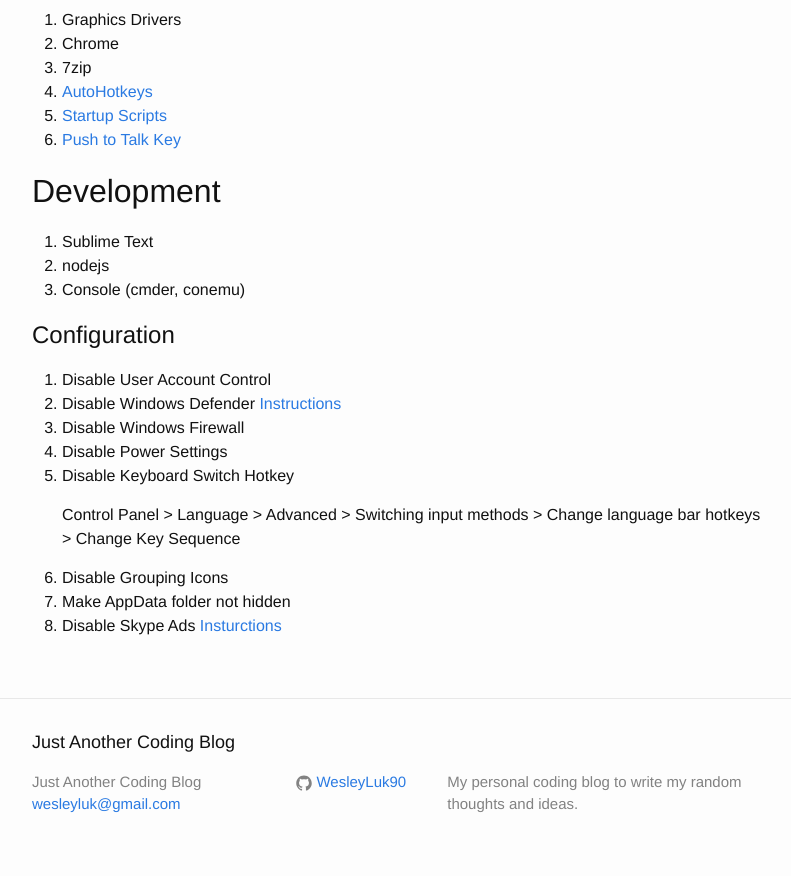
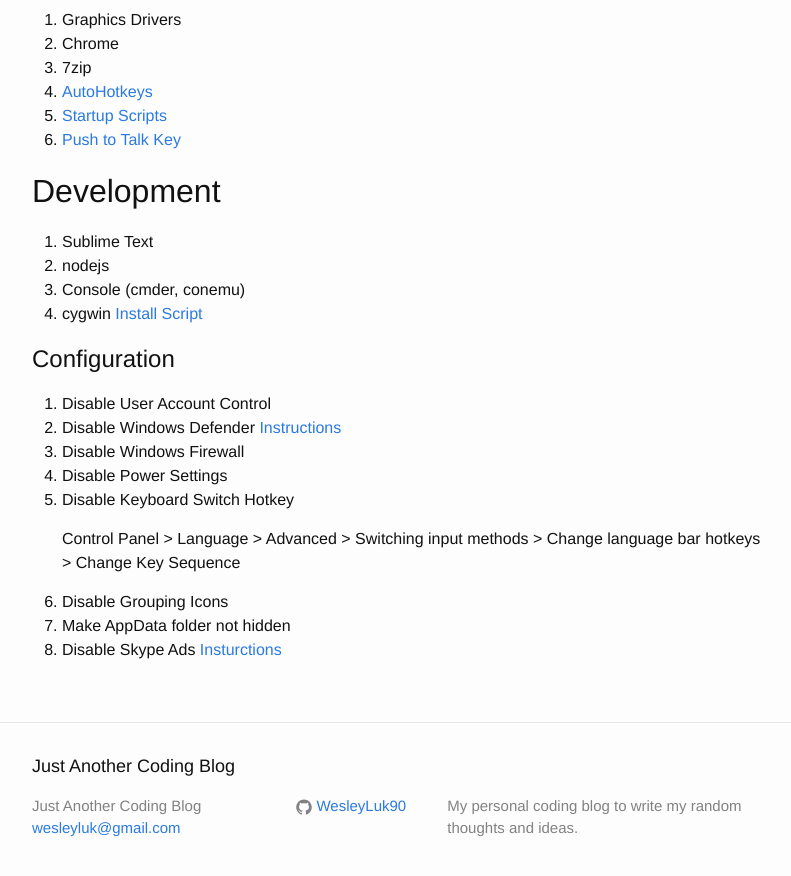
Before and after one commit to WesleyLuk90/WesleyLuk90.github.io, a Jekyll site: the page built from reinstall/reinstall.md, in a window 1280 px wide and 900 px high, scrolled down 707 px. Shown: the top 876 px of the window, without its empty margins (238-1029 px from the left). Built offline with Jekyll 4.4.1, drawn with Linux system fonts in a browser that asks for light colours.

Commit message:
Cygwin install script

```diff
--- a/reinstall/reinstall.md
+++ b/reinstall/reinstall.md
@@ -39,6 +39,7 @@ Here are my personal notes on what I should backup when I reformat my computer
 1. Sublime Text
 2. nodejs
 3. Console (cmder, conemu)
+4. cygwin [Install Script](/files/cygwin-install.bat)
 
 # Configuration
 1. Disable User Account Control
```
Also changed, not shown: 1 other file.
